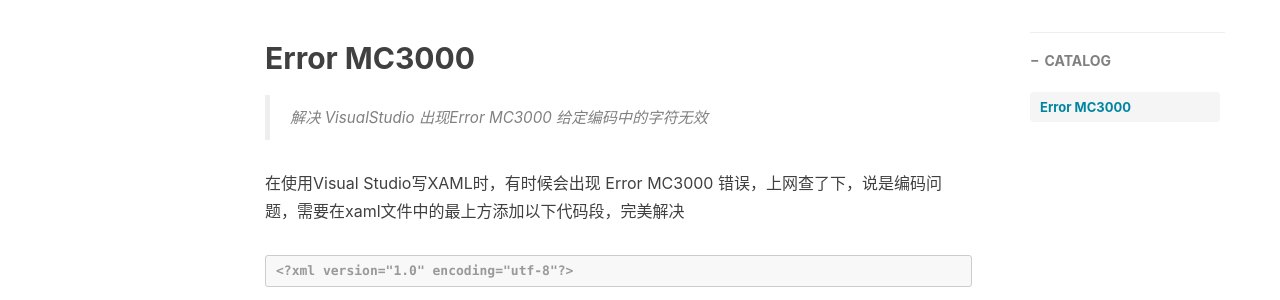
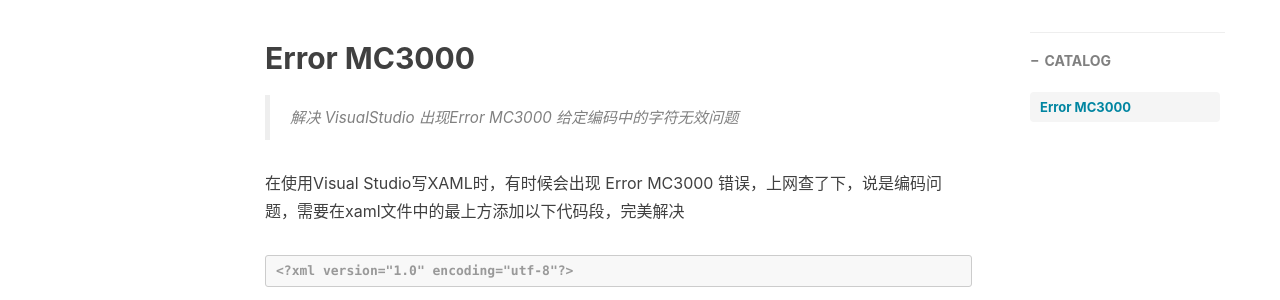
Before and after one commit to hongjiapeng/hongjiapeng.github.io, a Jekyll site: the page built from _posts/2021-11-13-how to resolve Error MC3000 of visual studio.md, in a window 1280 px wide. Shown: the part 586-886 px from the top of the page. Built offline with Jekyll 4.4.1, drawn with Linux system fonts in a browser that asks for light colours; nearby versions of some CDN libraries; comment, search, counter and statistics services are not loaded.

Commit message:
update blog

```diff
--- a/_posts/2021-11-13-how to resolve Error MC3000 of visual studio.md
+++ b/_posts/2021-11-13-how to resolve Error MC3000 of visual studio.md
@@ -13,7 +13,7 @@ tags:
 
 ## Error MC3000
 
-> 解决 VisualStudio 出现Error MC3000 给定编码中的字符无效
+> 解决 VisualStudio 出现Error MC3000 给定编码中的字符无效问题
 
 在使用Visual Studio写XAML时，有时候会出现 Error MC3000 错误，上网查了下，说是编码问题，需要在xaml文件中的最上方添加以下代码段，完美解决
 
```
